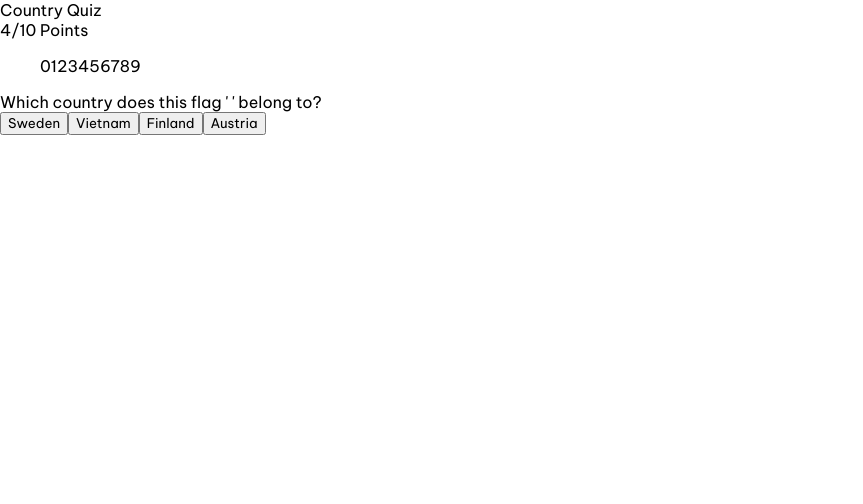
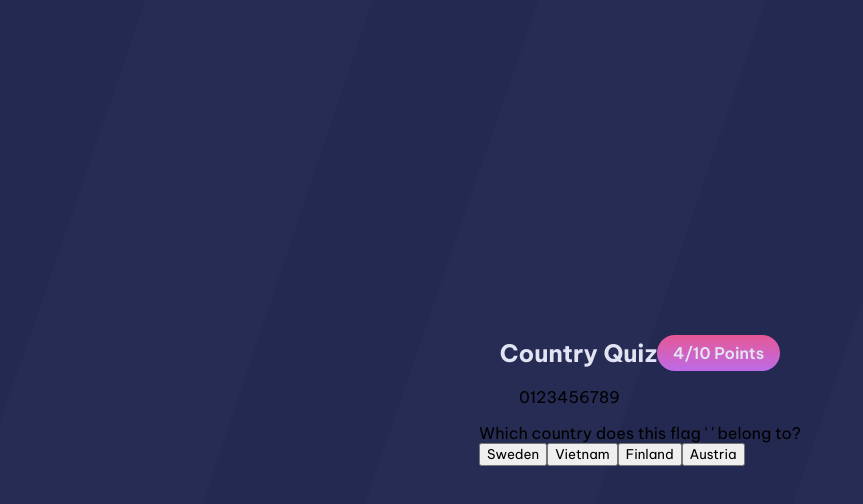
Before and after one commit to KrzyMru/country-quiz, a React (Vite) app: page / in a window 1280 px wide. Shown: the top 504 px of the page, without its empty margins (0-863 px from the left). Built offline with nearby package versions, Linux system fonts and the light colour scheme.

Commit message:
Main page styling

```diff
--- /dev/null
+++ b/src/app/app.css
@@ -0,0 +1,33 @@
+.page {
+    height: 100%;
+    background-image: url("../assets/bg.jpg");
+    background-repeat: no-repeat;
+    background-size: cover;
+    background-position: center;
+    overflow: auto;
+    display: flex;
+    flex-direction: column;
+    justify-content: center;
+    align-items: center;
+}
+
+.header__container {
+    display: flex;
+    justify-content: space-between;
+    align-items: center;
+}
+
+.header__logo {
+    color: var(--white);
+    font-size: var(--text-lg);
+    font-weight: 700;
+}
+
+.header__points {
+    color: var(--white);
+    font-size: var(--text-sm);
+    font-weight: 600;
+    background: var(--gradient);
+    padding: 8px 16px 8px 16px;
+    border-radius: 24px;
+}
--- a/src/app/app.tsx
+++ b/src/app/app.tsx
@@ -1,11 +1,12 @@
+import "./app.css";
 import Quiz from "./components/quiz/quiz";
 
 const App = () => {
   return (
-    <main>
-      <div>
-        <header>Country Quiz</header>
-        <span>4/10 Points</span>
+    <main className="page">
+      <div className="header__container">
+        <header className="header__logo">Country Quiz</header>
+        <span className="header__points">4/10 Points</span>
       </div>
       <Quiz />
     </main>
--- a/src/index.css
+++ b/src/index.css
@@ -22,7 +22,7 @@
 
 body {
   margin: 0;
-  min-height: 100vh;
+  height: 100vh;
   font-family: "Be Vietnam Pro", sans-serif;
 }
 
```
